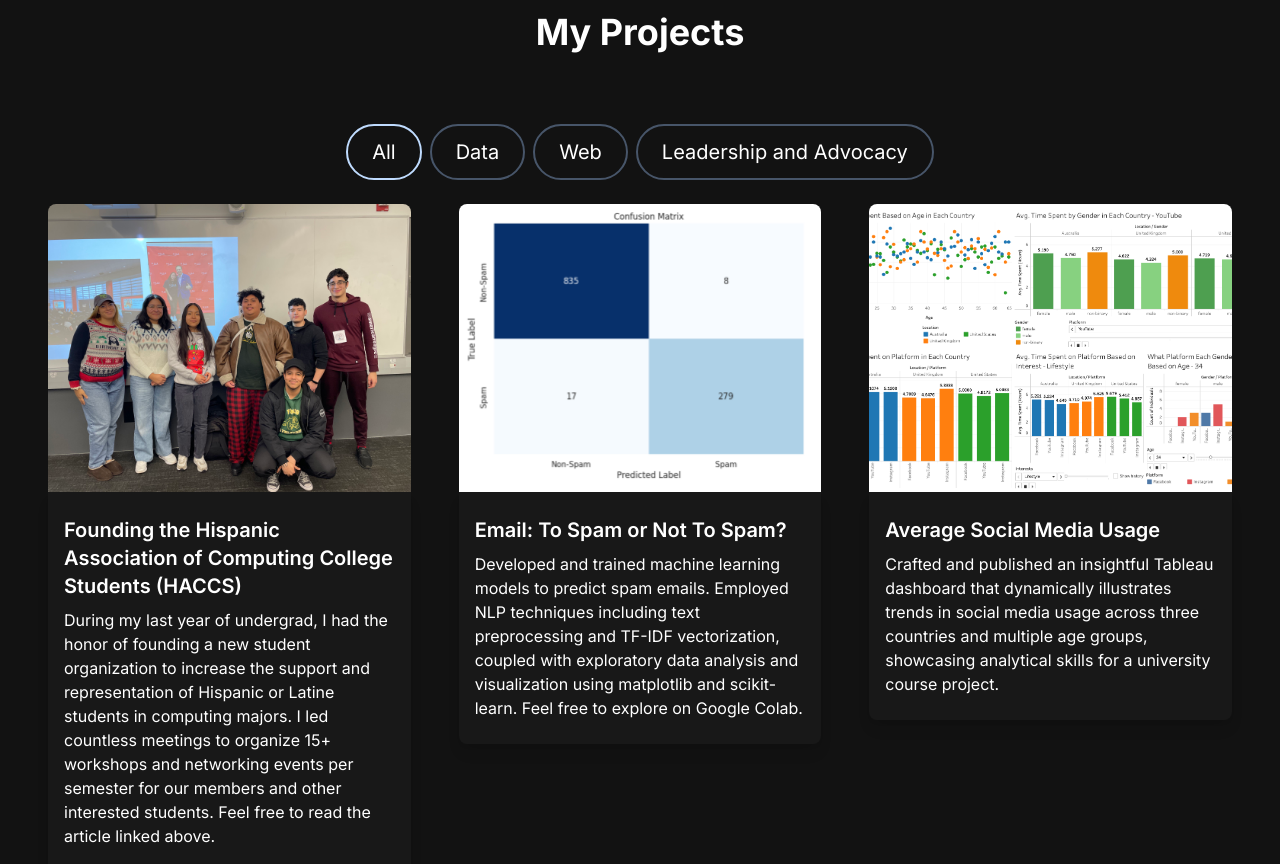
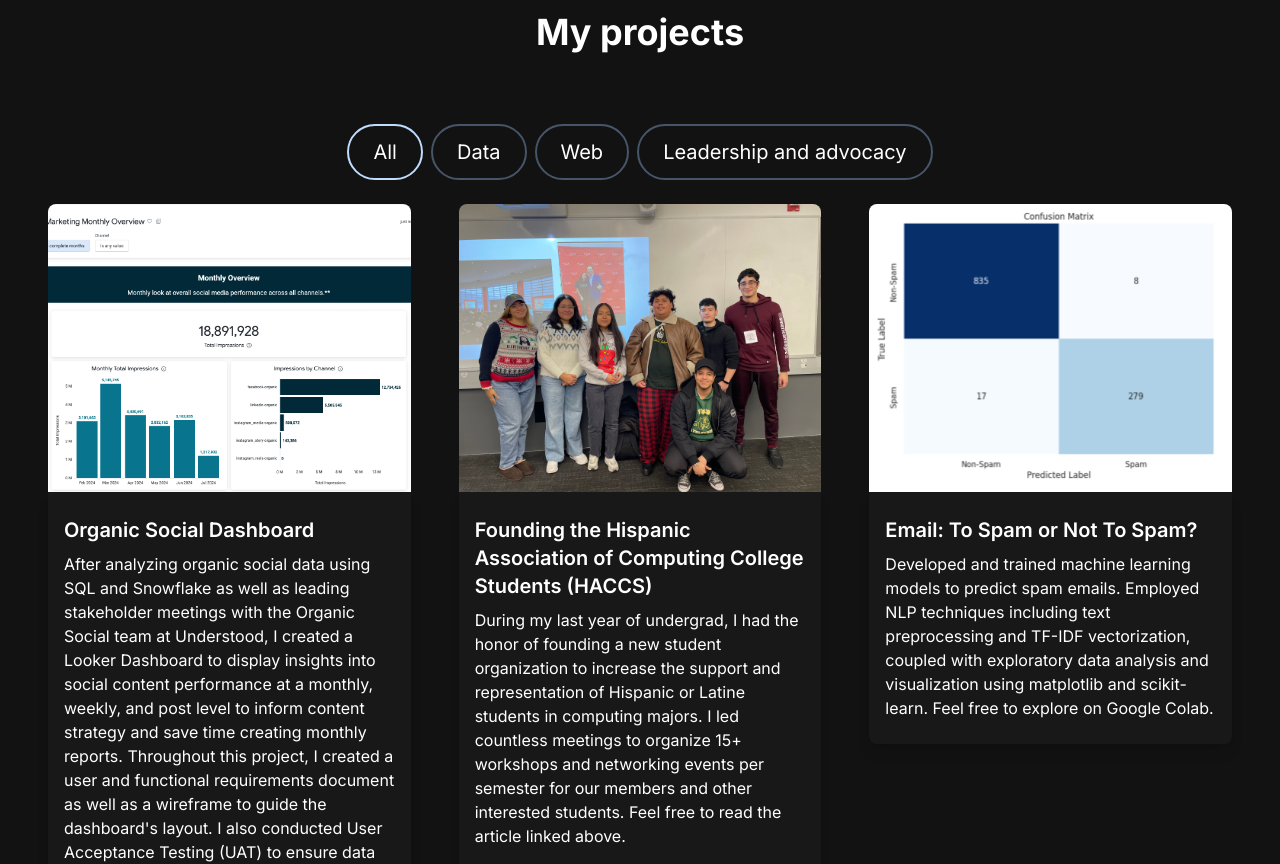
Before and after one commit to michellebau/portfolio, a Next.js app: page / in a window 1280 px wide. Shown: the part 1420-2284 px from the top of the page. Built offline with nearby package versions, Linux system fonts and the light colour scheme.

Commit message:
updated projects

```diff
--- a/src/app/components/ProjectsSection.jsx
+++ b/src/app/components/ProjectsSection.jsx
@@ -7,14 +7,22 @@ import { motion, useInView } from "framer-motion";
 const projectsData = [
   {
     id: 1,
+    title: "Organic Social Dashboard",
+    description: "After analyzing organic social data using SQL and Snowflake as well as leading stakeholder meetings with the Organic Social team at Understood, I created a Looker Dashboard to display insights into social content performance at a monthly, weekly, and post level to inform content strategy and save time creating monthly reports. Throughout this project, I created a user and functional requirements document as well as a wireframe to guide the dashboard's layout. I also conducted User Acceptance Testing (UAT) to ensure data accuracy and completeness. You may view the demo linked above.",
+    image: "/images/projects/organic_social_dashboard.png",
+    tag: ["All", "Data"],
+    previewUrl: "https://youtu.be/m_A43a6Jm8s",
+  },
+  {
+    id: 2,
     title: "Founding the Hispanic Association of Computing College Students (HACCS)",
     description: "During my last year of undergrad, I had the honor of founding a new student organization to increase the support and representation of Hispanic or Latine students in computing majors. I led countless meetings to organize 15+ workshops and networking events per semester for our members and other interested students. Feel free to read the article linked above.",
     image: "/images/projects/haccsmas_copy.jpg",
-    tag: ["All", "Leadership and Advocacy"],
+    tag: ["All", "Leadership and advocacy"],
     previewUrl: "https://news.njit.edu/hispanic-association-computing-college-students-takes-njit",
   },
   {
-    id: 2,
+    id: 3,
     title: "Email: To Spam or Not To Spam?",
     description: "Developed and trained machine learning models to predict spam emails. Employed NLP techniques including text preprocessing and TF-IDF vectorization, coupled with exploratory data analysis and visualization using matplotlib and scikit-learn. Feel free to explore on Google Colab.",
     image: "/images/projects/confusion_matrix.png",
@@ -22,7 +30,7 @@ const projectsData = [
     previewUrl: "https://colab.research.google.com/drive/13-OWPWN-WXKjHhZRqOKXaxIlB4V1vUZw?usp=sharing",
   },
   {
-    id: 3,
+    id: 4,
     title: "Average Social Media Usage",
     description: "Crafted and published an insightful Tableau dashboard that dynamically illustrates trends in social media usage across three countries and multiple age groups, showcasing analytical skills for a university course project.",
     image: "/images/projects/Average_social_media_usage.png",
@@ -30,7 +38,7 @@ const projectsData = [
     previewUrl: "https://public.tableau.com/views/AverageSocialMediaUsageAtAGlance/Dashboard1?:language=en-US&:sid=&:display_count=n&:origin=viz_share_link",
   },
   {
-    id: 4,
+    id: 5,
     title: "Does social media affect motivation and productivity?",
     description: "Quantitative analysis group project using SPSS examining how social media posts centered around personal development affect individuals' motivation and self-esteem.",
     image: "/images/projects/IS448_research.png",
@@ -38,7 +46,7 @@ const projectsData = [
     previewUrl: "https://docs.google.com/presentation/d/1yO6AsuYUSIgYs71DDFK3SFQ-MUzEvHFJRNwPp9Wb89c/edit?usp=sharing",
   },
   {
-    id: 5,
+    id: 6,
     title: "React Portfolio Website",
     description: "Porfolio website (what you're viewing) built with React, Tailwind CSS, Next.js, Node.js, and deployed on Vercel.",
     image: "/images/projects/react_logo.png",
@@ -68,11 +76,11 @@ const ProjectsSection = () => {
     return (
       <section id="projects">
         <h2 className="text-center text-4xl font-bold text-white mt-4 mb-8 md:mb-12">
-          My Projects
+          My projects
         </h2>
         <div className="text-white flex flex-row justify-center items-center gap-2 py-6 flex-wrap">
           {/* Adjusted for dynamic tag rendering */}
-          {["All", "Data", "Web", "Leadership and Advocacy"].map((tagName) => (
+          {["All", "Data", "Web", "Leadership and advocacy"].map((tagName) => (
             <ProjectTag
               key={tagName}
               onClick={handleTagChange}
```
Also changed, not shown: public/images/projects/organic_social_dashboard.png (added).
